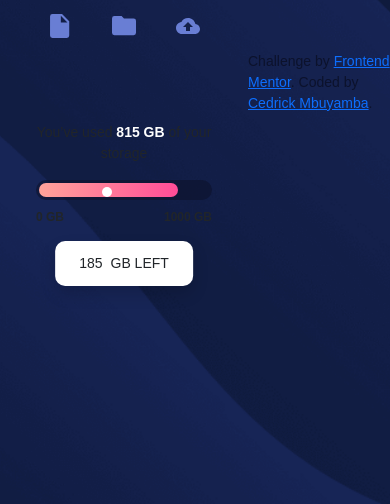
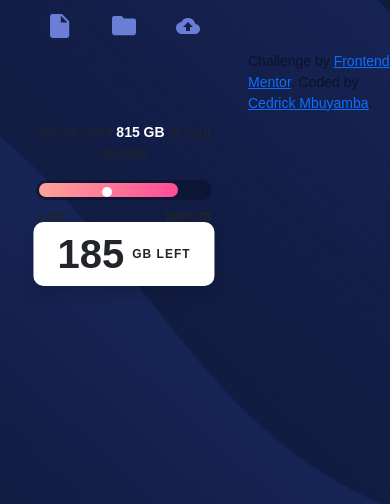
Before and after one commit to cedrickmmk/Design-Development, a plain HTML site: page index.html in a window 390 px wide. Shown: the part 340-844 px from the top of the page. Drawn offline with nearby package versions, Linux system fonts and the light colour scheme.

Commit message:
added custom css left badge (mobile)

```diff
--- a/style.css
+++ b/style.css
@@ -78,14 +78,14 @@ padding-right: 2px;
 .progress-dot {
 width: 10px;
 height: 10px;
-background-color: #ffffff;
+background-color: white;
 border-radius: 50%;
 display: inline-block;
 }
 
-/* 185 GB Left Badge (Mobile Default: Centered Overlapping Bottom) */
+/* 185 GB Left Badge (Mobile) */
 .gb-badge {
-background-color: #ffffff;
+background-color: white;
 color: var(--very-dark-blue);
 padding: 12px 24px;
 border-radius: 10px;
@@ -95,3 +95,16 @@ left: 50%;
 transform: translateX(-50%);
 white-space: nowrap;
 }
+
+.gb-number {
+font-size: 2.5rem;
+font-weight: 700;
+line-height: 1;
+}
+
+.gb-label {
+font-size: 0.75rem;
+font-weight: 700;
+letter-spacing: 1px;
+color: var(--grayish-blue);
+}
```
